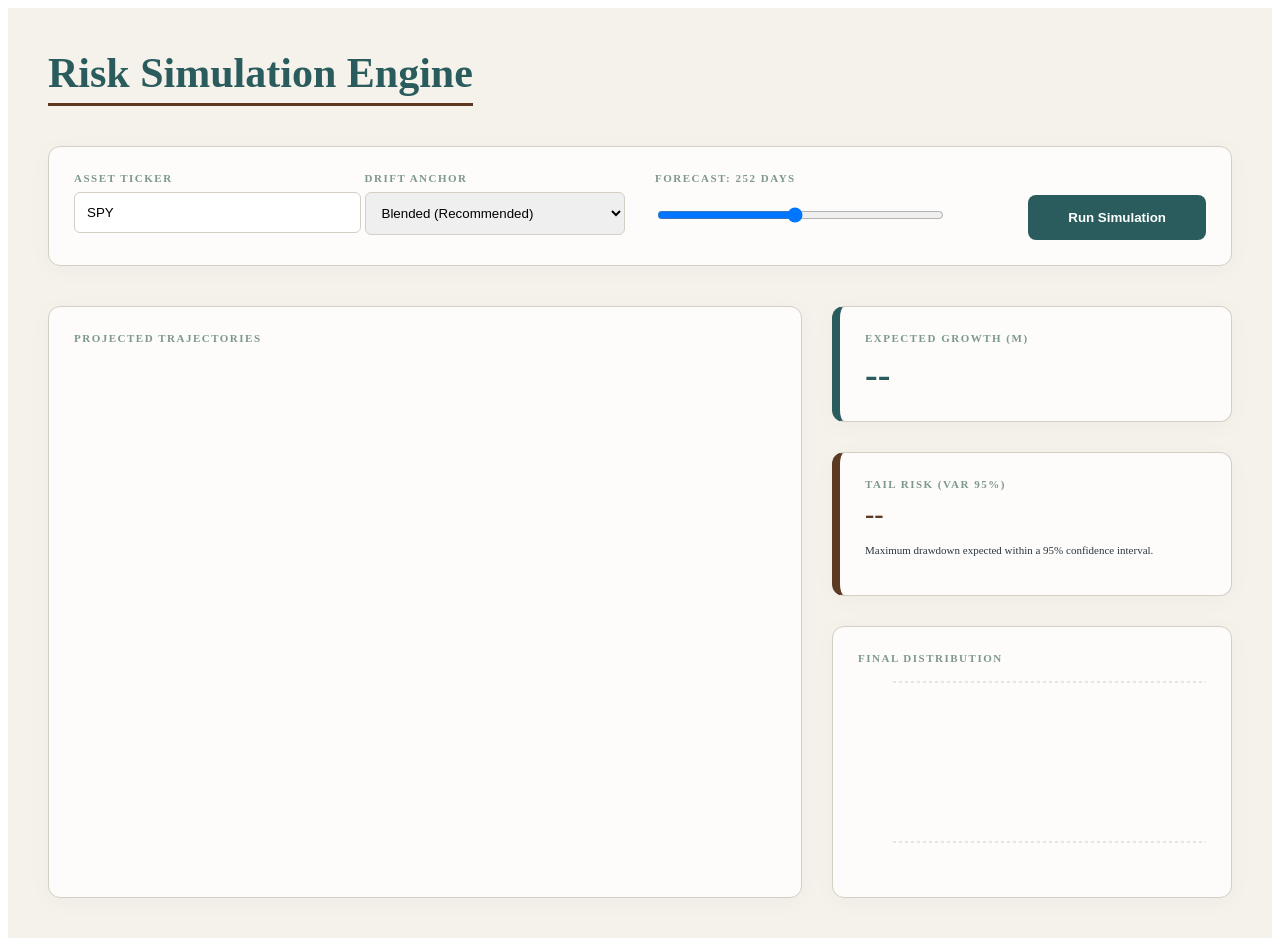
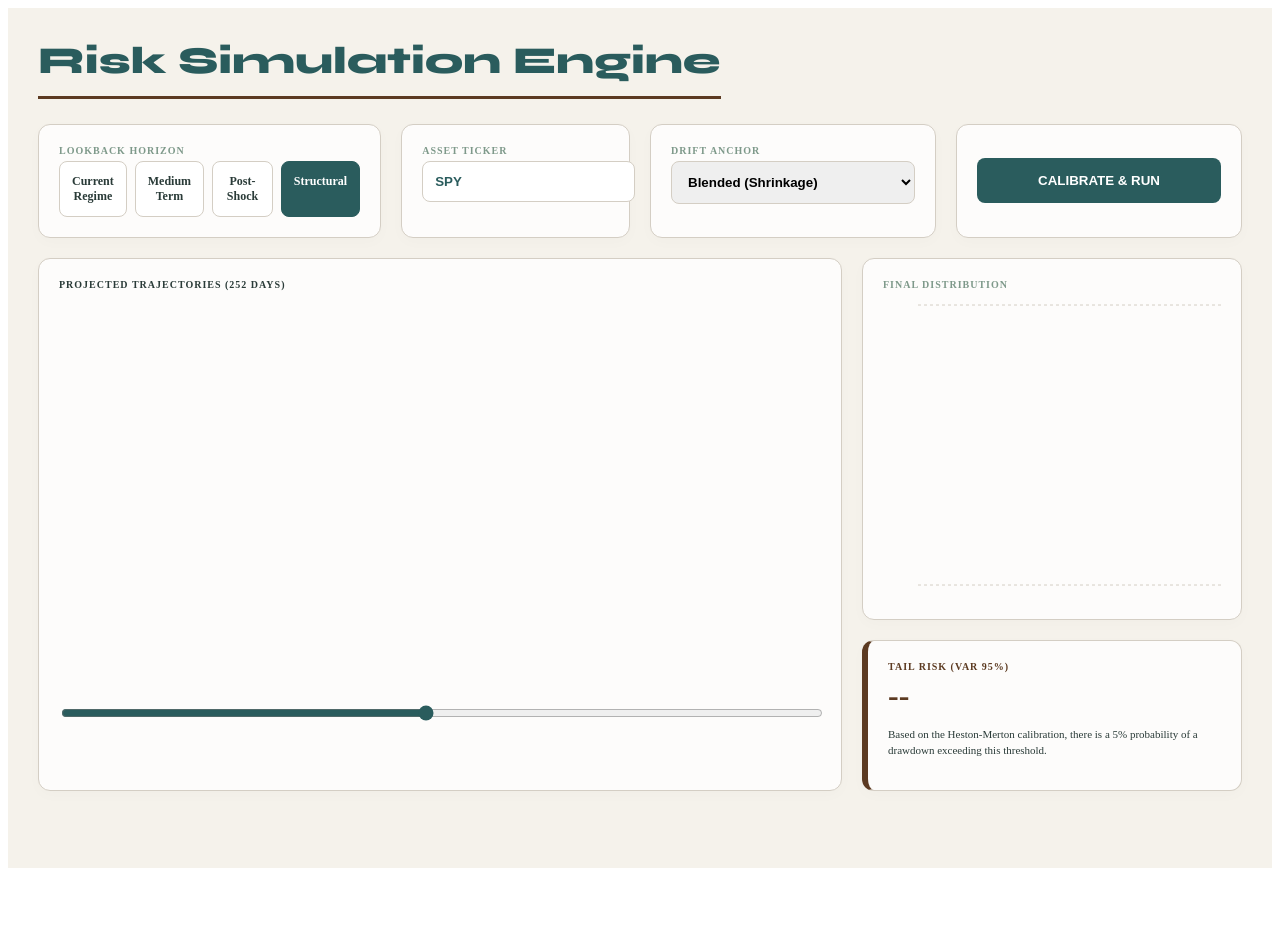
Before and after one commit to dhruvgarg373-bit/sp500-montecarlo, a React (Vite) app: page / in a window 1280 px wide. After the commit the page ends 876 px from the top, so only its background shows below. Built offline with nearby package versions, Linux system fonts and the light colour scheme.

Commit message:
Update App.jsx

```diff
--- a/src/App.jsx
+++ b/src/App.jsx
@@ -2,17 +2,25 @@ import { useState, useRef, useEffect } from 'react';
 import { ComposedChart, Bar, Line, XAxis, YAxis, CartesianGrid, Tooltip, Cell, ResponsiveContainer } from 'recharts';
 import { runAllPaths, computeStats, buildHistogram } from './simulation.js';
 
-// ─── Institutional Aesthetic Palette ─────────────────────────────────────────
-const BG         = '#f5f2eb'; // Warm Cream
+// ─── Theme Colors ────────────────────────────────────────────────────────────
+const BG         = '#f5f2eb'; // Cream
 const CARD_BG    = '#fdfcfb'; // Block White
-const SAGE       = '#7e998a'; // Primary Sage
-const TEAL       = '#2a5c5d'; // Deep Teal
-const MAHOGANY   = '#5c3a21'; // Mahogany Accent
-const TEXT_MAIN  = '#2c363f';
+const SAGE       = '#7e998a';
+const TEAL       = '#2a5c5d';
+const MAHOGANY   = '#5c3a21';
+const TEXT_MAIN  = '#2a3b38';
 const BORDER     = '#d4cec4';
+
+const LOOKBACK_OPTIONS = [
+  { value: '100',  label: 'Current Regime', tag: '100d' },
+  { value: '365',  label: 'Medium Term',    tag: '1yr' },
+  { value: '730',  label: 'Post-Shock',     tag: '2yr' },
+  { value: '1825', label: 'Structural',     tag: '5yr+' },
+];
 
 export default function App() {
   const [ticker, setTicker] = useState('SPY');
+  const [lookback, setLookback] = useState('1825');
   const [driftMode, setDriftMode] = useState('blended');
   const [forecastDays, setForecastDays] = useState(252);
   const [numSims, setNumSims] = useState(400);
@@ -21,7 +29,8 @@ export default function App() {
   const [stats, setStats] = useState(null);
   const [histData, setHistData] = useState([]);
   const [calibration, setCalibration] = useState(null);
-  const [startPrice, setStartPrice] = useState(5540);
+  const [startPrice, setStartPrice] = useState(0);
+  const [hoveredStat, setHoveredStat] = useState(null);
 
   const canvasRef = useRef(null);
   const pathsRef = useRef([]);
@@ -29,13 +38,17 @@ export default function App() {
   const drawnRef = useRef(0);
   const animRef = useRef(null);
 
-  const PAD = { top: 24, right: 20, bottom: 44, left: 68 };
+  const PAD = { top: 30, right: 20, bottom: 44, left: 75 };
 
-  // ─── Drawing Helpers ───────────────────────────────────────────────────────
-  function getScalers(range, days) {
+  const formatPrice = (p) => {
+    if (p >= 1000) return `$${(p / 1000).toFixed(1)}k`;
+    return `$${p.toFixed(2)}`;
+  };
+
+  const getScalers = (range, days) => {
     const W = 1000, H = 500;
     const iW = W - PAD.left - PAD.right, iH = H - PAD.top - PAD.bottom;
-    const lMin = Math.log(Math.max(range.min, 1)), lMax = Math.log(range.max);
+    const lMin = Math.log(Math.max(range.min, 0.1)), lMax = Math.log(range.max);
     return {
       toX: d => PAD.left + (d / days) * iW,
       toY: p => {
@@ -44,58 +57,33 @@ export default function App() {
           return PAD.top + (1 - frac) * iH;
       }
     };
-  }
+  };
 
-  function initCanvas(range) {
-    const ctx = canvasRef.current.getContext('2d');
-    const { toY } = getScalers(range, forecastDays);
-    ctx.fillStyle = BG; ctx.fillRect(0, 0, 1000, 500);
-    ctx.strokeStyle = BORDER; ctx.lineWidth = 1; ctx.strokeRect(PAD.left, PAD.top, 1000-PAD.left-PAD.right, 500-PAD.top-PAD.bottom);
-
-    ctx.textAlign = 'right'; ctx.fillStyle = TEXT_MAIN; ctx.font = '10px sans-serif';
-    [0, 0.25, 0.5, 0.75, 1].forEach(f => {
-        const p = range.min + f * (range.max - range.min);
-        ctx.fillText(`$${Math.round(p)}`, PAD.left - 8, toY(p) + 4);
-    });
-
-    ctx.setLineDash([5, 5]); ctx.strokeStyle = TEAL + '44';
-    ctx.beginPath(); ctx.moveTo(PAD.left, toY(startPrice)); ctx.lineTo(1000-PAD.right, toY(startPrice)); ctx.stroke();
-    ctx.setLineDash([]);
-  }
-
-  // ─── Simulation Logic ──────────────────────────────────────────────────────
   async function handleRun() {
     if (animRef.current) cancelAnimationFrame(animRef.current);
     setStatus('computing');
     try {
-      const res = await fetch(`/api/spy?ticker=${ticker}&lookback=5y`);
+      const res = await fetch(`/api/spy?ticker=${ticker}&lookback=${lookback}`);
       const data = await res.json();
       if (!res.ok) throw new Error(data.error);
 
-      const prices = data.prices;
       const logRet = [];
-      for(let i=1; i<prices.length; i++) logRet.push(Math.log(prices[i]/prices[i-1]));
-
+      for(let i=1; i<data.prices.length; i++) logRet.push(Math.log(data.prices[i]/data.prices[i-1]));
       const histMu = (logRet.reduce((a,b)=>a+b,0)/logRet.length) * 252;
       const histVar = (logRet.reduce((a,b)=>a+(b-(histMu/252))**2,0)/(logRet.length-1)) * 252;
-      const rf = data.riskFreeRate;
 
       let finalMu = histMu;
-      if (driftMode === 'riskFree') finalMu = rf;
-      if (driftMode === 'blended') finalMu = (histMu * 0.5) + (rf * 0.5);
+      if (driftMode === 'riskFree') finalMu = data.riskFreeRate;
+      if (driftMode === 'blended') finalMu = (histMu + data.riskFreeRate) / 2;
 
-      // EWMA (GARCH-lite) Volatility Memory
       let currentVar = logRet[0]**2;
-      for(let i=1; i<logRet.length; i++) {
-        currentVar = 0.06 * (logRet[i]**2) + 0.94 * currentVar;
-      }
-      const nu0 = currentVar * 252;
+      for(let i=1; i<logRet.length; i++) currentVar = 0.06 * (logRet[i]**2) + 0.94 * currentVar;
 
       setStartPrice(data.startPrice);
-      setCalibration({ ticker: data.ticker, mu: finalMu, sigma: Math.sqrt(histVar), rf });
+      setCalibration({ ticker: data.ticker, mu: finalMu, sigma: Math.sqrt(histVar), rf: data.riskFreeRate });
 
       const paths = runAllPaths({
-        mu: finalMu, sigma0: Math.sqrt(nu0), nu0, theta: histVar,
+        mu: finalMu, sigma0: Math.sqrt(currentVar * 252), nu0: currentVar * 252, theta: histVar,
         kappa: 4, xi: 0.35, rho: -0.7, jumpLambda: 5, jumpMu: -0.02, jumpSigma: 0.05,
         startPrice: data.startPrice, forecastDays, numSims, model: 'full'
       });
@@ -103,28 +91,49 @@ export default function App() {
 
       let minP = Infinity, maxP = -Infinity;
       paths.forEach(path => path.forEach(p => { if(p < minP) minP = p; if(p > maxP) maxP = p; }));
-      rangeRef.current = { min: minP * 0.9, max: maxP * 1.1 };
+      rangeRef.current = { min: minP * 0.95, max: maxP * 1.05 };
 
-      initCanvas(rangeRef.current);
       drawnRef.current = 0;
       startAnimation(data.startPrice);
     } catch (e) { setStatus('idle'); }
   }
 
+  function drawPaths(ctx, from, to) {
+    const { toX, toY } = getScalers(rangeRef.current, forecastDays);
+    for (let i = from; i < to; i++) {
+        const path = pathsRef.current[i];
+        const finalP = path[path.length - 1];
+        let opacity = 0.35;
+        if (hoveredStat === 'bear') opacity = finalP <= stats.p5 ? 1.0 : 0.05;
+        if (hoveredStat === 'bull') opacity = finalP >= stats.p95 ? 1.0 : 0.05;
+
+        ctx.strokeStyle = `hsla(${165 + (i % 50)}, 35%, 45%, ${opacity})`;
+        ctx.lineWidth = opacity > 0.5 ? 2 : 1;
+        ctx.beginPath(); ctx.moveTo(toX(0), toY(path[0]));
+        path.forEach((p, d) => ctx.lineTo(toX(d), toY(p)));
+        ctx.stroke();
+    }
+  }
+
   function startAnimation(liveStart) {
     const ctx = canvasRef.current.getContext('2d');
-    const { toX, toY } = getScalers(rangeRef.current, forecastDays);
+    const animate = () => {
+      ctx.fillStyle = BG; ctx.fillRect(0, 0, 1000, 500);
+      // Redraw grid
+      const { toY } = getScalers(rangeRef.current, forecastDays);
+      ctx.strokeStyle = BORDER; ctx.lineWidth = 1; ctx.strokeRect(PAD.left, PAD.top, 1000-PAD.left-PAD.right, 500-PAD.top-PAD.bottom);
+      ctx.textAlign = 'right'; ctx.fillStyle = TEXT_MAIN;
+      [0, 0.25, 0.5, 0.75, 1].forEach(f => {
+        const p = rangeRef.current.min + f * (rangeRef.current.max - rangeRef.current.min);
+        ctx.fillText(formatPrice(p), PAD.left - 10, toY(p) + 4);
+      });
 
-    const animate = () => {
-      const from = drawnRef.current, to = Math.min(from + 5, pathsRef.current.length);
-      for (let i = from; i < to; i++) {
-        ctx.strokeStyle = `hsla(${160 + (i % 40)}, 40%, 40%, 0.4)`;
-        ctx.beginPath(); ctx.moveTo(toX(0), toY(pathsRef.current[i][0]));
-        pathsRef.current[i].forEach((p, d) => ctx.lineTo(toX(d), toY(p)));
-        ctx.stroke();
-      }
+      const from = 0;
+      const to = Math.min(drawnRef.current + 5, pathsRef.current.length);
+      drawPaths(ctx, from, to);
       drawnRef.current = to;
-      if (to % 25 === 0 || to === pathsRef.current.length) {
+
+      if (to % 20 === 0 || to === pathsRef.current.length) {
         const finals = pathsRef.current.slice(0, to).map(p => p[p.length - 1]);
         setHistData(buildHistogram(finals, liveStart));
         if(to === pathsRef.current.length) {
@@ -137,67 +146,122 @@ export default function App() {
     animRef.current = requestAnimationFrame(animate);
   }
 
-  const fmt = n => `$${Math.round(n).toLocaleString()}`;
+  // Redraw on hover
+  useEffect(() => {
+      if (status === 'done') {
+          const ctx = canvasRef.current.getContext('2d');
+          ctx.fillStyle = BG; ctx.fillRect(0, 0, 1000, 500);
+          const { toY } = getScalers(rangeRef.current, forecastDays);
+          ctx.strokeStyle = BORDER; ctx.strokeRect(PAD.left, PAD.top, 1000-PAD.left-PAD.right, 500-PAD.top-PAD.bottom);
+          [0, 0.25, 0.5, 0.75, 1].forEach(f => {
+            const p = rangeRef.current.min + f * (rangeRef.current.max - rangeRef.current.min);
+            ctx.fillStyle = TEXT_MAIN; ctx.fillText(formatPrice(p), PAD.left - 10, toY(p) + 4);
+          });
+          drawPaths(ctx, 0, pathsRef.current.length);
+      }
+  }, [hoveredStat]);
 
   return (
-    <div style={{ background: BG, minHeight: '100vh', padding: '40px', color: TEXT_MAIN, fontFamily: 'serif' }}>
+    <div style={{ background: BG, minHeight: '100vh', padding: '30px', color: TEXT_MAIN, fontFamily: 'serif' }}>
       <style>{`
-        .block { background: ${CARD_BG}; border: 1px solid ${BORDER}; border-radius: 12px; padding: 25px; box-shadow: 0 4px 25px rgba(0,0,0,0.03); }
-        .main-btn { background: ${TEAL}; color: white; border: none; padding: 15px 40px; border-radius: 8px; font-weight: 800; cursor: pointer; transition: 0.3s; }
-        .main-btn:hover { background: ${MAHOGANY}; transform: translateY(-2px); }
-        label { font-size: 11px; font-weight: 900; text-transform: uppercase; color: ${SAGE}; letter-spacing: 1.5px; margin-bottom: 8px; display: block; }
-        h1 { color: ${TEAL}; font-size: 42px; font-weight: 900; line-height: 1.2; margin: 0 0 40px 0; border-bottom: 3px solid ${MAHOGANY}; display: inline-block; padding-bottom: 5px; }
-        input, select { padding: 12px; border: 1px solid ${BORDER}; border-radius: 6px; font-family: sans-serif; width: 100%; }
+        .block { background: ${CARD_BG}; border: 1px solid ${BORDER}; border-radius: 12px; padding: 20px; box-shadow: 0 4px 15px rgba(0,0,0,0.02); }
+        .stat-card { transition: 0.2s; border-left: 5px solid transparent; cursor: pointer; flex: 1; }
+        .stat-card:hover { transform: translateY(-3px); background: #fff; box-shadow: 0 8px 20px rgba(0,0,0,0.05); }
+        .lookback-btn { border: 1px solid ${BORDER}; background: #fff; padding: 12px; border-radius: 8px; cursor: pointer; flex: 1; text-align: center; transition: 0.2s; }
+        .lookback-btn.active { background: ${TEAL}; color: white; border-color: ${TEAL}; }
+        h1 { font-family: 'Syne', sans-serif; font-size: 38px; font-weight: 900; color: ${TEAL}; margin: 0; line-height: 1.2; padding-bottom: 12px; border-bottom: 3px solid ${MAHOGANY}; display: inline-block; }
+        .label { font-size: 10px; font-weight: 800; color: ${SAGE}; text-transform: uppercase; letter-spacing: 1px; margin-bottom: 5px; display: block; }
       `}</style>
 
-      <h1>Risk Simulation Engine</h1>
+      {/* Top Stat Strip */}
+      <div style={{ display: 'flex', justifyContent: 'space-between', alignItems: 'flex-end', marginBottom: '25px' }}>
+        <div><h1>Risk Simulation Engine</h1></div>
+        {stats && (
+          <div style={{ display: 'flex', gap: '20px', width: '60%' }}>
+             <div className="block stat-card">
+               <span className="label">MEDIAN</span>
+               <div style={{fontSize: '22px', fontWeight: 900}}>{formatPrice(stats.median)}</div>
+             </div>
+             <div className="block stat-card" style={{borderLeftColor: SAGE}}
+                  onMouseEnter={() => setHoveredStat('bull')} onMouseLeave={() => setHoveredStat(null)}>
+               <span className="label">BULL 95%</span>
+               <div style={{fontSize: '22px', fontWeight: 900, color: SAGE}}>{formatPrice(stats.p95)}</div>
+             </div>
+             <div className="block stat-card" style={{borderLeftColor: MAHOGANY}}
+                  onMouseEnter={() => setHoveredStat('bear')} onMouseLeave={() => setHoveredStat(null)}>
+               <span className="label">BEAR 5%</span>
+               <div style={{fontSize: '22px', fontWeight: 900, color: MAHOGANY}}>{formatPrice(stats.p5)}</div>
+             </div>
+             <div className="block stat-card">
+               <span className="label">EXP RTN</span>
+               <div style={{fontSize: '22px', fontWeight: 900, color: TEAL}}>{stats.expectedReturn}%</div>
+             </div>
+          </div>
+        )}
+      </div>
 
-      <div className="block" style={{ display: 'grid', gridTemplateColumns: 'repeat(4, 1fr)', gap: '30px', marginBottom: '40px' }}>
-        <div><label>Asset Ticker</label><input value={ticker} onChange={e=>setTicker(e.target.value.toUpperCase())} /></div>
-        <div>
-          <label>Drift Anchor</label>
-          <select value={driftMode} onChange={e=>setDriftMode(e.target.value)}>
-            <option value="blended">Blended (Recommended)</option>
-            <option value="historical">Historical (Pure Momentum)</option>
-            <option value="riskFree">Risk-Neutral (Yield Anchor)</option>
+      {/* Control Block */}
+      <div style={{ display: 'grid', gridTemplateColumns: '1.2fr 0.8fr 1fr 1fr', gap: '20px', marginBottom: '20px' }}>
+        <div className="block">
+          <span className="label">Lookback Horizon</span>
+          <div style={{display:'flex', gap:'8px'}}>
+            {LOOKBACK_OPTIONS.map(opt => (
+              <div key={opt.value} className={`lookback-btn ${lookback === opt.value ? 'active' : ''}`} onClick={() => setLookback(opt.value)}>
+                <div style={{fontSize:'12px', fontWeight:800}}>{opt.label}</div>
+              </div>
+            ))}
+          </div>
+        </div>
+        <div className="block">
+          <span className="label">Asset Ticker</span>
+          <input value={ticker} onChange={e=>setTicker(e.target.value.toUpperCase())} style={{width:'100%', padding:'12px', borderRadius:'8px', border:`1px solid ${BORDER}`, fontWeight:800, color:TEAL}} />
+        </div>
+        <div className="block">
+          <span className="label">Drift Anchor</span>
+          <select value={driftMode} onChange={e=>setDriftMode(e.target.value)} style={{width:'100%', padding:'12px', borderRadius:'8px', border:`1px solid ${BORDER}`, fontWeight:700}}>
+            <option value="blended">Blended (Shrinkage)</option>
+            <option value="historical">Historical Only</option>
+            <option value="riskFree">Risk-Neutral (Yield)</option>
           </select>
         </div>
-        <div><label>Forecast: {forecastDays} Days</label><input type="range" min="21" max="504" value={forecastDays} onChange={e=>setForecastDays(+e.target.value)} /></div>
-        <div style={{ alignSelf: 'end', textAlign: 'right' }}><button className="main-btn" onClick={handleRun}>Run Simulation</button></div>
+        <div className="block" style={{display:'flex', flexDirection:'column', justifyContent:'center'}}>
+          <button onClick={handleRun} style={{background:TEAL, color:'white', border:'none', padding:'15px', borderRadius:'8px', fontWeight:900, cursor:'pointer'}}>
+            {status === 'idle' ? 'CALIBRATE & RUN' : 'SIMULATING...'}
+          </button>
+        </div>
       </div>
 
-      <div style={{ display: 'grid', gridTemplateColumns: '1fr 400px', gap: '30px' }}>
+      {/* Main Analysis View */}
+      <div style={{ display: 'grid', gridTemplateColumns: '1fr 380px', gap: '20px' }}>
         <div className="block">
-          <label>Projected Trajectories</label>
-          <canvas ref={canvasRef} width={1000} height={500} style={{ width: '100%', height: 'auto', marginTop: '20px' }} />
+          <div style={{display:'flex', justifyContent:'space-between', marginBottom:'10px'}}>
+             <span className="label" style={{color:TEXT_MAIN}}>Projected Trajectories ({forecastDays} Days)</span>
+             {calibration && <span style={{fontSize:'11px', color:SAGE, fontWeight:700}}>Calib: {calibration.ticker} | σ: {(calibration.sigma*100).toFixed(1)}% | RF: {(calibration.rf*100).toFixed(2)}%</span>}
+          </div>
+          <canvas ref={canvasRef} width={1000} height={500} style={{ width: '100%', height: 'auto' }} />
+          <input type="range" min="21" max="504" value={forecastDays} onChange={e=>setForecastDays(+e.target.value)} style={{width:'100%', marginTop:'15px', accentColor: TEAL}} />
         </div>
 
-        <div style={{ display: 'flex', flexDirection: 'column', gap: '30px' }}>
-          <div className="block" style={{ borderLeft: `8px solid ${TEAL}` }}>
-            <label>Expected Growth (μ)</label>
-            <div style={{ fontSize: '38px', fontWeight: 900, color: TEAL }}>{stats ? stats.expectedReturn + '%' : '--'}</div>
-            {calibration && <div style={{fontSize: '10px', color: SAGE, marginTop: 5}}>Risk-Free Rate: {(calibration.rf * 100).toFixed(2)}%</div>}
-          </div>
-
-          <div className="block" style={{ borderLeft: `8px solid ${MAHOGANY}` }}>
-            <label>Tail Risk (VaR 95%)</label>
-            <div style={{ fontSize: '28px', fontWeight: 900, color: MAHOGANY }}>{stats ? '-' + stats.varPct + '%' : '--'}</div>
-            <p style={{ fontSize: '11px', marginTop: '12px', lineHeight: 1.5 }}>Maximum drawdown expected within a 95% confidence interval.</p>
-          </div>
-
-          <div className="block">
-            <label>Final Distribution</label>
-            <div style={{height: '200px'}}>
+        <div style={{ display: 'flex', flexDirection: 'column', gap: '20px' }}>
+          <div className="block" style={{ height: '320px' }}>
+            <span className="label">Final Distribution</span>
             <ResponsiveContainer width="100%" height="100%">
               <ComposedChart data={histData} margin={{top:10, right:0, left:-25, bottom:0}}>
                 <CartesianGrid strokeDasharray="3 3" stroke={BORDER} vertical={false} />
                 <XAxis dataKey="priceLabel" tick={{fontSize:9}} interval={Math.floor(histData.length/4)} />
                 <YAxis tick={{fontSize:9}} />
                 <Bar dataKey="count">{histData.map((d, i) => <Cell key={i} fill={d.above ? SAGE : MAHOGANY} />)}</Bar>
-                  <Line dataKey="normalPdf" stroke={TEAL} dot={false} strokeWidth={2} />
+                <Line dataKey="normalPdf" stroke={TEAL} dot={false} strokeWidth={2.5} />
               </ComposedChart>
             </ResponsiveContainer>
           </div>
+
+          <div className="block" style={{ borderLeft: `6px solid ${MAHOGANY}` }}>
+             <span className="label" style={{color: MAHOGANY}}>Tail Risk (VaR 95%)</span>
+             <div style={{fontSize: '32px', fontWeight: 900, color: MAHOGANY, marginTop:'5px'}}>{stats ? `-${stats.varPct}%` : '--'}</div>
+             <p style={{fontSize:'11px', color:TEXT_MAIN, marginTop:'12px', lineHeight:1.5}}>
+               Based on the Heston-Merton calibration, there is a 5% probability of a drawdown exceeding this threshold.
+             </p>
           </div>
         </div>
       </div>
```
Lines whose indentation alone changed are shown as unchanged.
